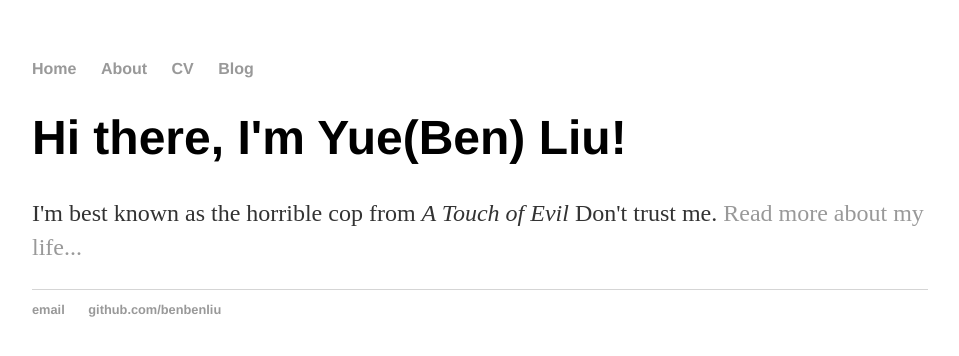
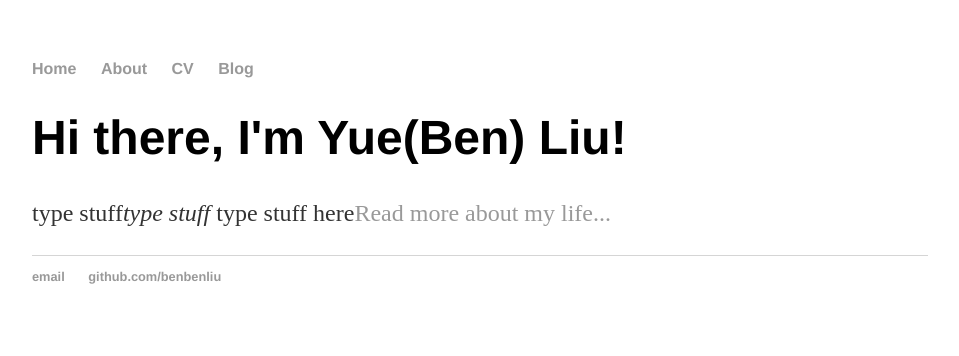
Before and after one commit to benbenliu/benbenliu.github.io, a Jekyll site: the page built from index.html, in a window 1280 px wide. Shown: the top 356 px of the page, without its empty margins (160-1119 px from the left). Built offline with Jekyll 4.4.1, drawn with Linux system fonts in a browser that asks for light colours.

Commit message:
Update index.html

```diff
--- a/index.html
+++ b/index.html
@@ -4,5 +4,5 @@ title: Yue(Ben) Liu, data-driven saxophonist
 ---
 <div class="blurb">
 	<h1>Hi there, I'm Yue(Ben) Liu!</h1>
-	<p>I'm best known as the horrible cop from <em>A Touch of Evil</em> Don't trust me. <a href="/about">Read more about my life...</a></p>
+	<p>type stuff<em>type stuff</em> type stuff here<a href="/about">Read more about my life...</a></p>
 </div><!-- /.blurb -->
```
